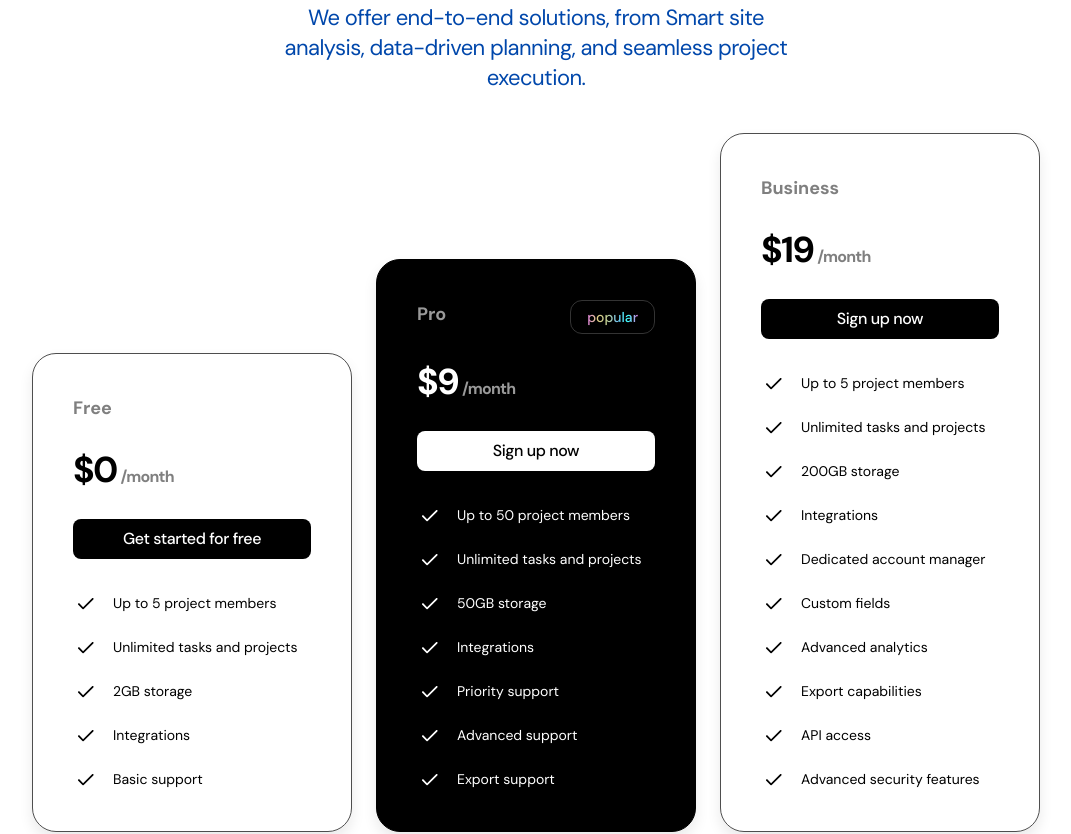
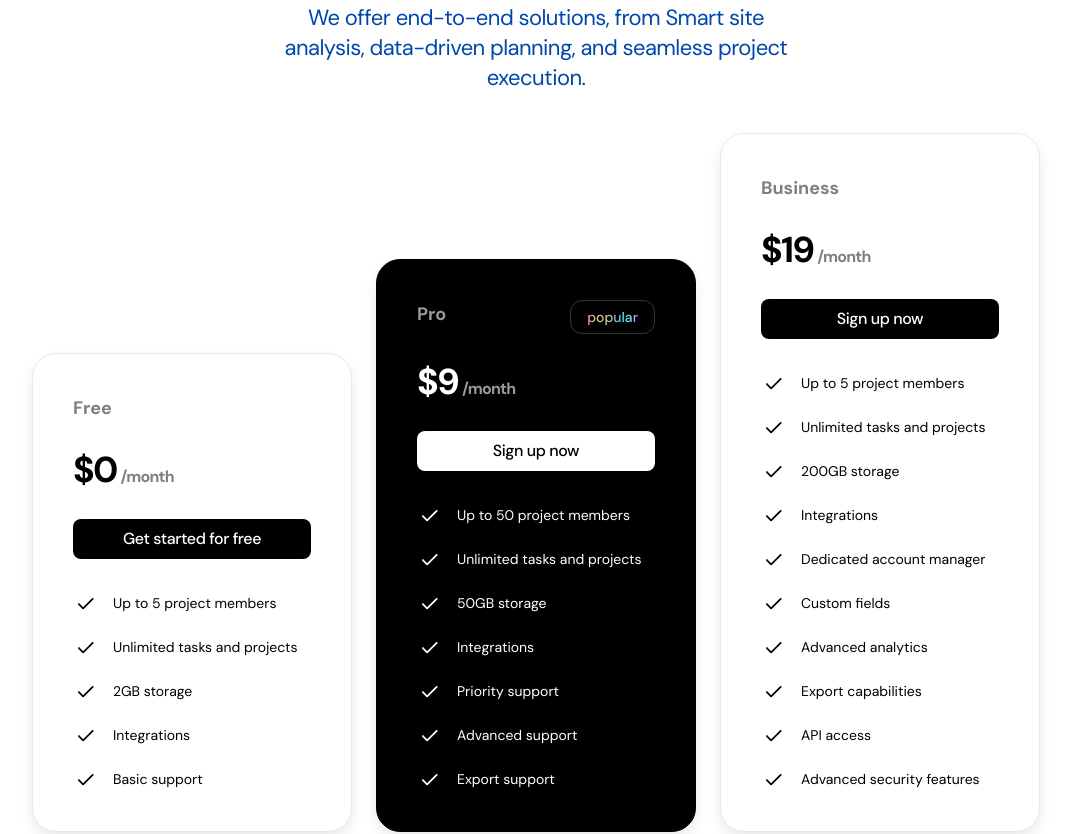
Before and after one commit to milliondreamsblog/EHM, a Next.js app: page / in a window 1280 px wide. Shown: the part 2280-3114 px from the top of the page, without its empty margins (104-1175 px from the left). Built offline with nearby package versions, Linux system fonts and the light colour scheme.

Commit message:
changing th e border width of card global style

```diff
--- a/src/app/globals.css
+++ b/src/app/globals.css
@@ -43,6 +43,6 @@
         @apply max-w-[540px] mx-auto
     }
     .card{
-        @apply p-10 border border-[#222222]/80 rounded-3xl shadow-[0_7px_14px_#EAEAEA] max-w-xs w-full
+        @apply p-10 border border-[#222222]/10 rounded-3xl shadow-[0_7px_14px_#EAEAEA] max-w-xs w-full
     }
 }
```
